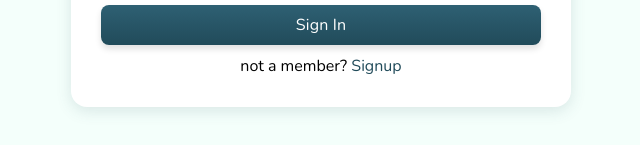
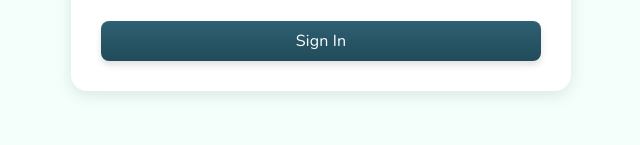
Before and after one commit to junaidp/taask, a React (Create React App) app: page /login in a window 1280 px wide. Shown: the part 486-631 px from the top of the page, without its empty margins (319-959 px from the left). Built offline with nearby package versions, Linux system fonts and the light colour scheme.

Commit message:
Update index.js

```diff
--- a/src/pages/Login/index.js
+++ b/src/pages/Login/index.js
@@ -106,9 +106,6 @@ const Login = () => {
             <Button className="btn" onClick={formik.handleSubmit}>
               Sign in
             </Button>
-            <p>
-              not a member? <a href="/register">Signup</a>
-            </p>
           </form>
           <ToastContainer />
           <Loader loaderValue={loading} />
```
